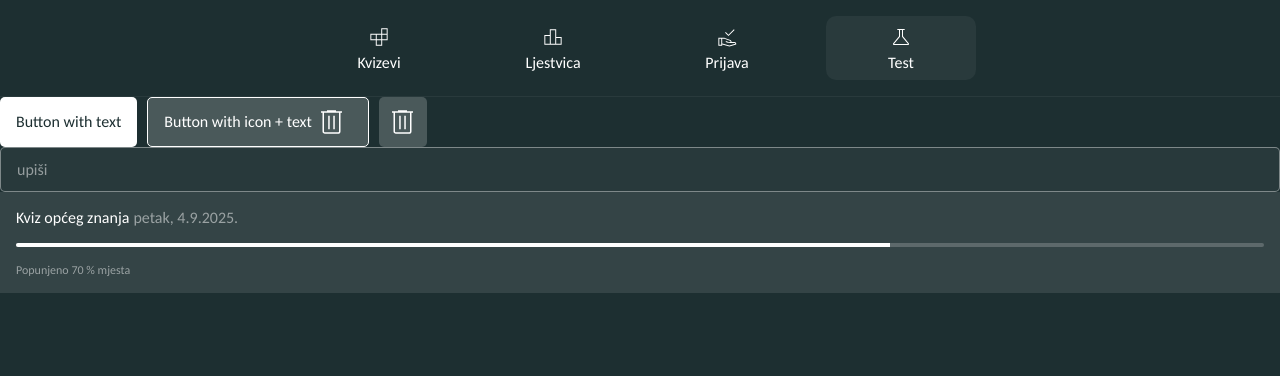
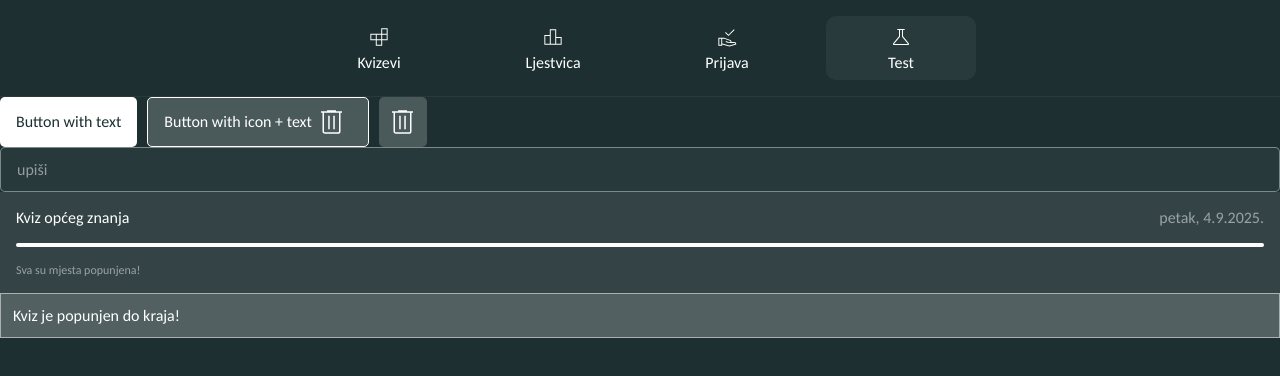
Before and after one commit to lovretomic/peta-kviz-app, a React (Vite) app: page /test in a window 1280 px wide. Shown: the top 376 px of the page. Built offline with nearby package versions, Linux system fonts and the light colour scheme.

Commit message:
added popup when percentage is 100

```diff
--- a/src/components/ProgressBar/ProgressBar.module.scss
+++ b/src/components/ProgressBar/ProgressBar.module.scss
@@ -29,6 +29,7 @@
     gap: 4px;
     .date {
       color: rgba(white, 0.5);
+      margin-left: auto;
     }
   }
 }
@@ -36,3 +37,11 @@
   font-size: 12px;
   color: rgba(white, 0.5);
 }
+.fullPopup {
+  background-color: rgba(white, 0.15);
+  border: 1px solid rgba(white, 0.5);
+  margin-left: -16px;
+  margin-right: -16px;
+  margin-bottom: -16px;
+  padding: 12px;
+}
--- a/src/components/ProgressBar/ProgressBar.tsx
+++ b/src/components/ProgressBar/ProgressBar.tsx
@@ -31,6 +31,10 @@ const ProgressBar: React.FC<ProgressBarProps> = ({
           ? `Popunjeno ${percentage} % mjesta`
           : "Sva su mjesta popunjena!"}
       </div>
+
+      {percentage === 100 && (
+        <div className={c.fullPopup}>Kviz je popunjen do kraja!</div>
+      )}
     </div>
   );
 };
--- a/src/pages/TestPage/TestPage.tsx
+++ b/src/pages/TestPage/TestPage.tsx
@@ -20,7 +20,7 @@ const TestPage = () => {
         <ProgressBar
           label="Kviz općeg znanja"
           date="petak, 4.9.2025."
-          percentage={70}
+          percentage={100}
         />
       </div>
     </>
```
